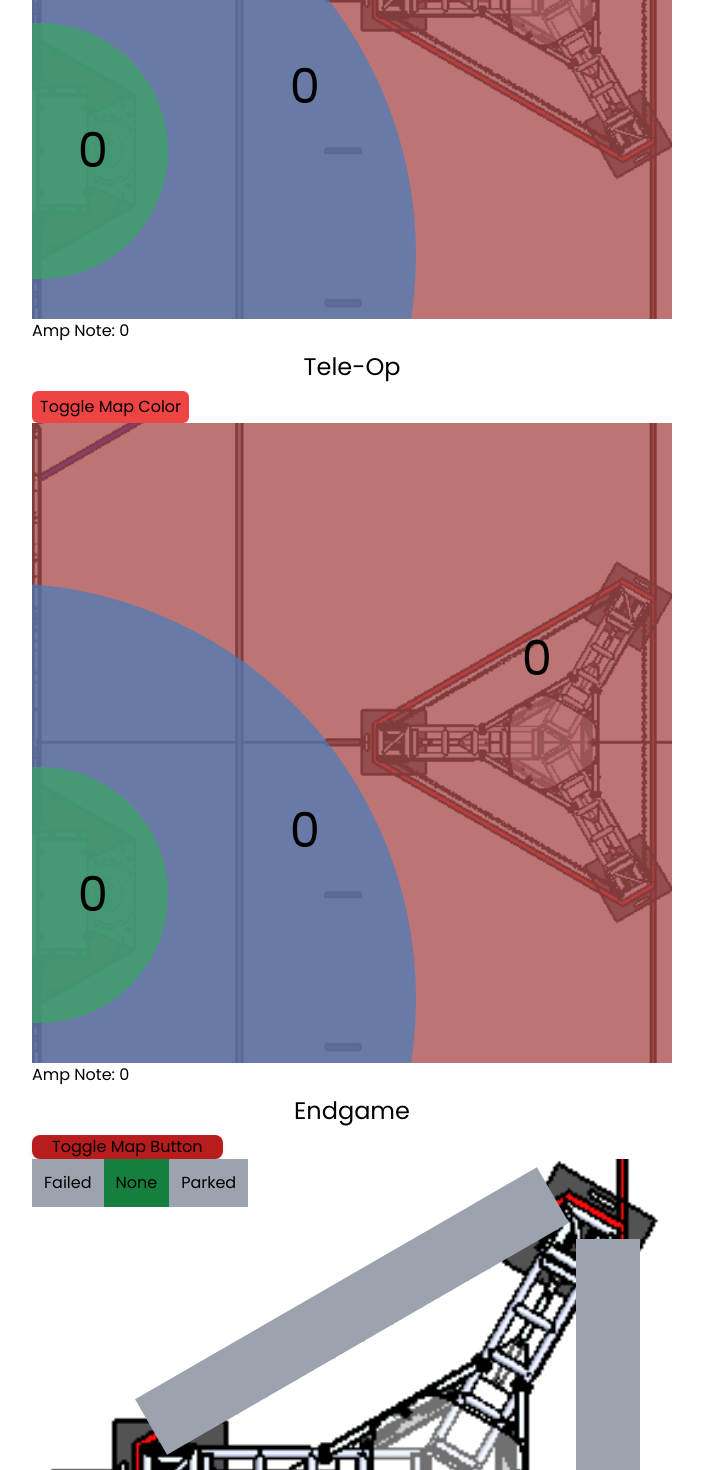
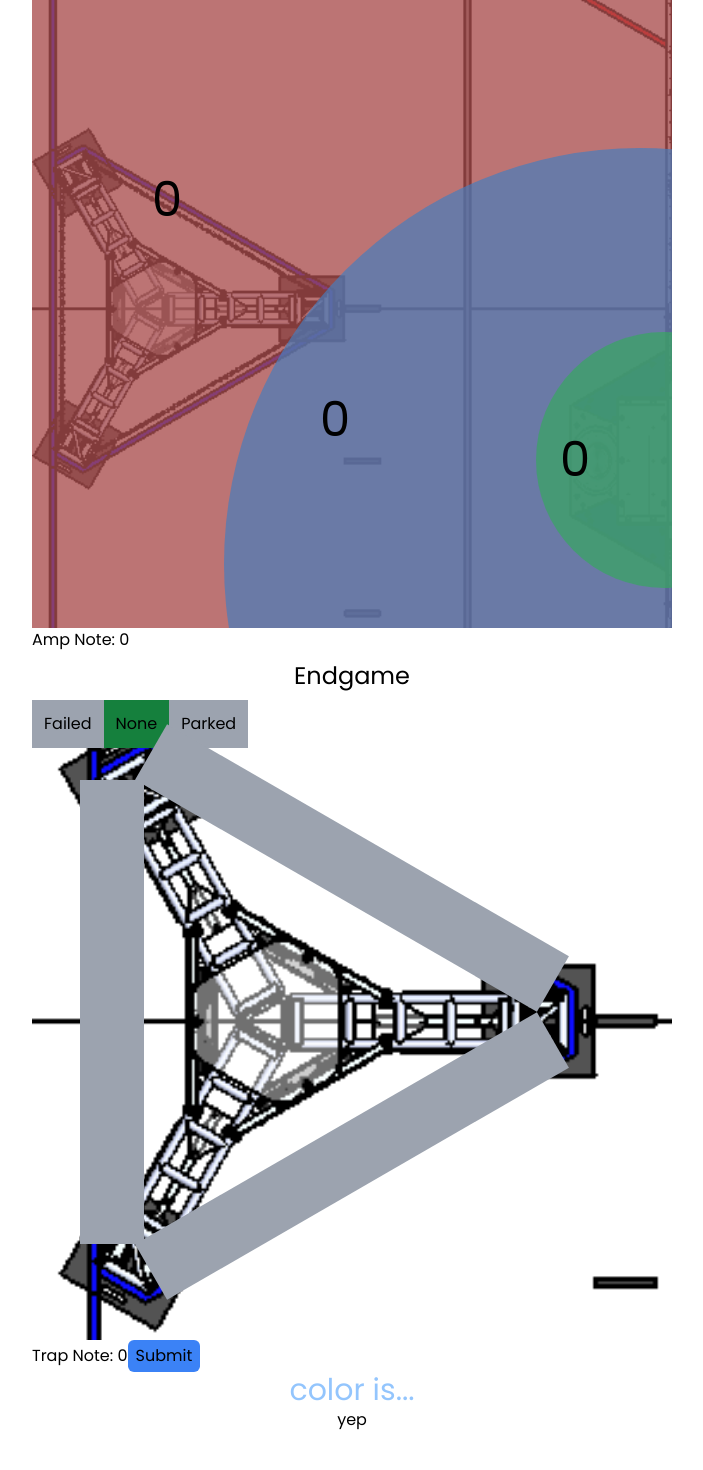
Before and after one commit to 4201VitruvianBots/scouting-app-2024, a React (Vite) app in the folder client/: page /match in a window 1280 px wide. Shown: the part 920-2390 px from the top of the page, without its empty margins (288-991 px from the left). After the commit the page ends 2352 px from the top, so only its background shows below. Built offline with nearby package versions, Linux system fonts and the light colour scheme.

Commit message:
moving sign in to scroll bar + associating it with field colors

```diff
--- a/client/src/apps/match/MatchApp.tsx
+++ b/client/src/apps/match/MatchApp.tsx
@@ -7,6 +7,7 @@ import { postJson } from '../../lib/postJson';
 import { MaterialSymbol } from 'react-material-symbols';
 import 'react-material-symbols/rounded';
 import SignIn from '../../components/SignIn';
+import Dialog from '../../components/Dialog';
 
 type countKeys = keyof MatchScores;
 
@@ -20,7 +21,7 @@ interface MatchScores {
     teleFar: number;
     teleAmp: number;
     trap: number;
-};
+}
 const defualtScores: MatchScores = {
     autoNear: 0,
     autoMid: 0,
@@ -41,8 +42,12 @@ function MatchApp() {
     const [showCheck, setShowCheck] = useState(false);
 
     const [scouterName, setScouterName] = useState('');
+
     const [robotPosition, setRobotPosition] = useState<RobotPosition>();
 
+    const redAlliance = (
+        ['red_1', 'red_2', 'red_3'] as (string | undefined)[]
+    ).includes(robotPosition);
 
     const handleSubmit = async () => {
         if (robotPosition === undefined) return;
@@ -53,7 +58,6 @@ function MatchApp() {
                 robotPosition,
                 matchNumber: 42,
                 robotTeam: 48392,
-
             },
             leftStartingZone: leave,
             autoSpeakerNotes: {
@@ -83,7 +87,6 @@ function MatchApp() {
         }
 
         setShowCheck(true);
-
     };
 
     const undoCount = () => {
@@ -100,39 +103,118 @@ function MatchApp() {
         handleSetCount({ ...count, [key]: count[key] + 1 });
     };
 
-    return(
-        <main className='w-min mx-auto items-center justify-center grid-flow-row content-center  flex flex-col'>
-            <h1 className='text-3xl text-center my-8'>Match Scouting App</h1>
-            <div className='fixed left-4 top-4 z-20  p-2 rounded-md flex gap-2'>
-                <LinkButton link='/' className='snap-none'><MaterialSymbol icon="home" size={80} fill grade={200} color='green' className='snap-none'/></LinkButton>
-                <button onClick={undoCount} className='z-10 rounded bg-[#f07800] p-3 text-[100%] font-bold text-black snap-none'><MaterialSymbol icon="undo" size={80} fill grade={200} color='black' className='snap-none'/></button>
+    return (
+        <main className='mx-auto flex w-min grid-flow-row flex-col content-center  items-center justify-center'>
+            <h1 className='my-8 text-center text-3xl'>Match Scouting App</h1>
+            <div className='fixed left-4 top-4 z-20  flex flex-col gap-2 rounded-md bg-slate-200 p-2'>
+                <LinkButton link='/' className='snap-none'>
+                    <MaterialSymbol
+                        icon='home'
+                        size={60}
+                        fill
+                        grade={200}
+                        color='green'
+                        className='snap-none'
+                    />
+                </LinkButton>
+
+                <Dialog
+                    trigger={open => (
+                        <button onClick={open}>
+                            <MaterialSymbol
+                                icon='account_circle'
+                                size={60}
+                                fill
+                                grade={200}
+                                className={` ${scouterName && robotPosition ? 'text-green-400' : 'text-gray-400'} snap-none`}
+                            />
+                        </button>
+                    )}>
+                    {close => (
+                        <SignIn
+                            scouterName={scouterName}
+                            onChangeScouterName={setScouterName}
+                            robotPosition={robotPosition}
+                            onChangeRobotPosition={setRobotPosition}
+                            onSubmit={close}
+                        />
+                    )}
+                </Dialog>
+                <button
+                    onClick={undoCount}
+                    className='z-10 aspect-square snap-none rounded bg-[#f07800] p-1 font-bold text-black '>
+                    <MaterialSymbol
+                        icon='undo'
+                        size={60}
+                        fill
+                        grade={200}
+                        color='black'
+                        className='snap-none'
+                    />
+                </button>
+                <button className='z-10 aspect-square snap-none rounded bg-[#f07800] p-1 font-bold text-black '>
+                    here
+                </button>
             </div>
 
-            <SignIn scouterName={scouterName} onChangeScouterName={setScouterName} robotPosition={robotPosition} onChangeRobotPosition={setRobotPosition}/>
-
-
-
             <div>
-                <h2 className='text-2xl text-center my-4'>Autonomous</h2>
-                <FieldButton setCount={handleSetCount} setLeave={setLeave} teleOp={false}
-                count={count} leave={leave}/>
-                <h2 className='text-2xl text-center my-2 snap-start'>Tele-Op</h2>
-                <FieldButton setCount={handleSetCount} teleOp={true} count={count}/>
-                <h2 className='text-2xl text-center my-2 snap-start'>Endgame</h2>
-                <EndgameButton climbPosition={climbPosition} setClimb={setClimbPosition}/>
-                <button onClick={() => {if (count.trap < 3) handleCount('trap')}}>
+                <h2 className='my-4 text-center text-2xl'>Autonomous</h2>
+                <FieldButton
+                    setCount={handleSetCount}
+                    setLeave={setLeave}
+                    teleOp={false}
+                    count={count}
+                    leave={leave}
+                    alliance={redAlliance}
+                />
+                <h2 className='my-2 snap-start text-center text-2xl'>
+                    Tele-Op
+                </h2>
+                <FieldButton
+                    setCount={handleSetCount}
+                    teleOp={true}
+                    count={count}
+                    alliance={redAlliance}
+                />
+                <h2 className='my-2 snap-start text-center text-2xl'>
+                    Endgame
+                </h2>
+                <EndgameButton
+                    climbPosition={climbPosition}
+                    setClimb={setClimbPosition}
+                    alliance={redAlliance}
+                />
+                <button
+                    onClick={() => {
+                        if (count.trap < 3) handleCount('trap');
+                    }}>
                     Trap Note: {count.trap}
                 </button>
-            <button onClick={handleSubmit} className='px-2 py-1 bg-blue-500 rounded-md'>Submit</button>
-            <div>
-                {showCheck && (
-                    <MaterialSymbol icon="check" size={100} fill grade={200} color='green' />
-                )}
+                <button
+                    onClick={handleSubmit}
+                    className='rounded-md bg-blue-500 px-2 py-1'>
+                    Submit
+                </button>
+                <div>
+                    {showCheck && (
+                        <MaterialSymbol
+                            icon='check'
+                            size={100}
+                            fill
+                            grade={200}
+                            color='green'
+                        />
+                    )}
+                </div>
             </div>
-            </div>
+            <p
+                className={`text-3xl ${redAlliance ? 'text-red-300' : 'text-blue-300'}`}>
+                color is...
+            </p>
+            <p>yep</p>
         </main>
     );
 }
 
 export type { MatchScores, ClimbPosition };
-export default MatchApp
+export default MatchApp;
--- a/client/src/components/EndGameButton.tsx
+++ b/client/src/components/EndGameButton.tsx
@@ -1,16 +1,19 @@
-import { Dispatch, SetStateAction, useState } from 'react';
+import { Dispatch, SetStateAction} from 'react';
 import { ClimbPosition } from 'requests';
 import MultiButton from './MultiButton';
-import ToggleButton from './ToggleButton'
+
 
 function EndgameButton({
     setClimb,
-    climbPosition
+    climbPosition,
+    alliance
 } : {
     setClimb: Dispatch<SetStateAction<ClimbPosition>>;
     climbPosition: ClimbPosition;
+    alliance: boolean | undefined;
+
 }) {
-    const [alliance, setAlliance] = useState(false); //false=red, true=blue, null=hollow purple
+    // const [alliance, setAlliance] = useState(false); //false=red, true=blue, null=hollow purple
 
     const handleClimb = (
         newClimb: ClimbPosition
@@ -18,29 +21,30 @@ function EndgameButton({
         setClimb(newClimb);
     };
 
-    const handleImage = () => {
-        setAlliance(!alliance);
-    };
+    // const handleImage = () => {
+    //     setAlliance(!alliance);
+    // };
 
     return(
         <>
-            <ToggleButton
+            {/* <ToggleButton
             className='shadow-md rounded-lg px-5'
             trueClassName='bg-blue-500'
             falseClassName='bg-red-700'
             value={alliance}
             onChange={handleImage}>
             Toggle Map Button
-            </ToggleButton>
-            <br/>
-            <div className={`${alliance ? 'bg-field-blue-endgame' : 'bg-field-red-endgame'} h-[40em] w-[40em] bg-cover bg-center relative`}>
+            </ToggleButton> */}
+
+            <div className={`${alliance ? 'bg-field-red-endgame' : 'bg-field-blue-endgame'} h-[40em] w-[40em] bg-cover bg-center relative`}>
                 <MultiButton
                 onChange={handleClimb} value={climbPosition}
                 labels={['', '', '', 'Failed', 'None', 'Parked']}
                 values={['amp', 'center', 'source', 'failed', 'none', 'park']}
                 className={alliance
-                ? [/*blue*/ 'absolute top-[14em] left-[18em] h-[29em] w-[4em] rotate-60', 'absolute top-[5em] left-[3em] h-[29em] w-[4em]', 'absolute top-[-4em] left-[18em] h-[29em] w-[4em] -rotate-60', '', '', '']
-                : [/*red*/  'absolute top-[15em] left-[18em] h-[29em] w-[4em] -rotate-60', 'absolute top-[5em] h-[29em] w-[4em] right-[2em]', 'absolute top-[-5em] left-[18em] bottom-4 h-[29em] w-[4em] rotate-60', '', '', '' ]}/>
+
+                ? [/*red*/  'absolute top-[15em] left-[18em] h-[29em] w-[4em] -rotate-60', 'absolute top-[5em] h-[29em] w-[4em] right-[2em]', 'absolute top-[-5em] left-[18em] bottom-4 h-[29em] w-[4em] rotate-60', '', '', '' ]
+                : [/*blue*/ 'absolute top-[14em] left-[18em] h-[29em] w-[4em] rotate-60', 'absolute top-[5em] left-[3em] h-[29em] w-[4em]', 'absolute top-[-4em] left-[18em] h-[29em] w-[4em] -rotate-60', '', '', ''] }/>
             </div>
         </>
     );
--- a/client/src/components/FieldButton.tsx
+++ b/client/src/components/FieldButton.tsx
@@ -1,7 +1,6 @@
-import { Dispatch, SetStateAction, useState } from 'react';
+import { Dispatch, SetStateAction } from 'react';
 import { MatchScores } from '../apps/match/MatchApp';
 import Checkbox from './Checkbox';
-import ToggleButton from './ToggleButton';
 
 type countKeys = keyof MatchScores;
 
@@ -11,92 +10,140 @@ function RegionButton({
     teleKey,
     autoKey,
     teleOp,
-    count
-} : {
-    handleCount: (autokey: countKeys, telekey: countKeys, aKey?: countKeys) => void;
+    count,
+}: {
+    handleCount: (
+        autokey: countKeys,
+        telekey: countKeys,
+        aKey?: countKeys
+    ) => void;
     className?: string;
     teleKey: countKeys;
     autoKey: countKeys;
     teleOp: boolean;
     count: MatchScores;
 }) {
-    return(
-        <button className={` ${className} text-5xl absolute`}
-        onClick={() => handleCount(autoKey, teleKey)} id='one'>
+    return (
+        <button
+            className={` ${className} absolute text-5xl`}
+            onClick={() => handleCount(autoKey, teleKey)}
+            id='one'>
             <p>{count[teleOp ? teleKey : autoKey]}</p>
         </button>
     );
-};
+}
 
 function FieldButton({
     setLeave,
     setCount,
     teleOp,
     leave,
-    count
-} : {
+    count,
+    alliance,
+}: {
     setLeave?: Dispatch<boolean>;
     setCount: Dispatch<SetStateAction<MatchScores>>;
     teleOp: boolean;
     leave?: boolean;
     count: MatchScores;
+    alliance: boolean | undefined;
 }) {
-    const [alliance, setAlliance] = useState(false); // false=red, true=blue, null=hollow purple
+    // const [alliance, setAlliance] = useState(false); // false=red, true=blue, null=hollow purple
 
-    const handleCount = (
-        autoKey: countKeys,
-        teleKey: countKeys
-    ) => {
+    const handleCount = (autoKey: countKeys, teleKey: countKeys) => {
         const finalKey = teleOp ? teleKey : autoKey;
         setCount(prevCount => ({
             ...prevCount,
-            [finalKey]: prevCount[finalKey] + 1
+            [finalKey]: prevCount[finalKey] + 1,
         }));
     };
 
-    const handleImage = () => {
-        setAlliance(!alliance);
-    };
+    // const handleImage = () => {
+    //     setAlliance(!alliance);
+    // };
+
     const handleLeave = () => {
         setLeave?.(!leave);
     };
 
-    return(
+    return (
         <>
             <div>
-                <ToggleButton value={alliance} onChange={handleImage} className={`${alliance ? 'bg-blue-500' : 'bg-red-500'} px-2 py-1  rounded-md`}>Toggle Map Color</ToggleButton>
+                {/* <ToggleButton value={alliance} onChange={handleImage} className={`${alliance ? 'bg-blue-500' : 'bg-red-500'} px-2 py-1  rounded-md`}>Toggle Map Color</ToggleButton> */}
                 {!teleOp && (
-                    <Checkbox checked={leave} onChange={handleLeave} className='text-2xl p-4' boxClassName='w-6 h-6'>
-                       {' '}Robot has {leave ? `left` : `not left`}
+                    <Checkbox
+                        checked={leave}
+                        onChange={handleLeave}
+                        className='p-4 text-2xl'
+                        boxClassName='w-6 h-6'>
+                        {' '}
+                        Robot has {leave ? `left` : `not left`}
                     </Checkbox>
                 )}
             </div>
-            <div className={`${alliance ? 'bg-field-blue' : 'bg-field-red'} h-[40em] w-[40em] overflow-hidden bg-cover bg-center object-contain brightness-75 mx-auto`}>
+            <div
+                className={`${alliance ? 'bg-field-red' : 'bg-field-blue'} mx-auto h-[40em] w-[40em] overflow-hidden bg-cover bg-center object-contain brightness-75`}>
                 {alliance ? (
                     <>
-                        <RegionButton teleOp={teleOp} count={count} handleCount={handleCount}
-                        autoKey='autoNear' teleKey='teleNear' className='absolute bottom-[40px] right-[-120px] z-20 h-2/5 w-2/5 overflow-hidden rounded-full bg-green-400/70 p-[0.5em] text-left' />
-                        <RegionButton teleOp={teleOp} count={count} handleCount={handleCount}
-                        autoKey='autoMid' teleKey='teleMid'  className='absolute left-[30%] top-[25%] z-10 h-[130%] w-[130%] overflow-hidden rounded-full bg-blue-400/70  p-[2em] pb-[8em] text-left '/>
-                        <RegionButton teleOp={teleOp} count={count} handleCount={handleCount}
-                        autoKey='autoFar' teleKey='teleFar'  className='absolute bottom-0 right-0 z-0 h-full w-full bg-red-400/70 p-[2.5em] pb-[7em] text-left '/>
+                        <RegionButton
+                            teleOp={teleOp}
+                            count={count}
+                            handleCount={handleCount}
+                            autoKey='autoFar'
+                            teleKey='teleFar'
+                            className='bottom-0 right-0 z-0 h-full w-full bg-red-400/70 p-[2.5em] pb-[6em] text-right '
+                        />
+                        <RegionButton
+                            teleOp={teleOp}
+                            count={count}
+                            handleCount={handleCount}
+                            autoKey='autoMid'
+                            teleKey='teleMid'
+                            className='right-[40%] top-[25%] z-10 h-[130%] w-[130%] overflow-hidden rounded-full bg-blue-400/70  p-[2em] pb-[9em] text-right '
+                        />
+                        <RegionButton
+                            teleOp={teleOp}
+                            count={count}
+                            handleCount={handleCount}
+                            autoKey='autoNear'
+                            teleKey='teleNear'
+                            className='bottom-[40px] left-[-120px] z-20 h-2/5 w-2/5 overflow-hidden rounded-full bg-green-400/70 p-[1.25em] text-right '
+                        />
                     </>
                 ) : (
                     <>
-                        <RegionButton teleOp={teleOp} count={count} handleCount={handleCount}
-                        autoKey='autoFar' teleKey='teleFar' className='bottom-0 right-0 z-0 h-full w-full bg-red-400/70 p-[2.5em] pb-[6em] text-right '/>
-                        <RegionButton teleOp={teleOp} count={count} handleCount={handleCount}
-                        autoKey='autoMid' teleKey='teleMid'  className='right-[40%] top-[25%] z-10 h-[130%] w-[130%] overflow-hidden rounded-full bg-blue-400/70  p-[2em] pb-[9em] text-right '/>
-                        <RegionButton teleOp={teleOp} count={count} handleCount={handleCount}
-                        autoKey='autoNear' teleKey='teleNear'  className='bottom-[40px] left-[-120px] z-20 h-2/5 w-2/5 overflow-hidden rounded-full bg-green-400/70 p-[1.25em] text-right ' />
+                        <RegionButton
+                            teleOp={teleOp}
+                            count={count}
+                            handleCount={handleCount}
+                            autoKey='autoNear'
+                            teleKey='teleNear'
+                            className='absolute bottom-[40px] right-[-120px] z-20 h-2/5 w-2/5 overflow-hidden rounded-full bg-green-400/70 p-[0.5em] text-left'
+                        />
+                        <RegionButton
+                            teleOp={teleOp}
+                            count={count}
+                            handleCount={handleCount}
+                            autoKey='autoMid'
+                            teleKey='teleMid'
+                            className='absolute left-[30%] top-[25%] z-10 h-[130%] w-[130%] overflow-hidden rounded-full bg-blue-400/70  p-[2em] pb-[8em] text-left '
+                        />
+                        <RegionButton
+                            teleOp={teleOp}
+                            count={count}
+                            handleCount={handleCount}
+                            autoKey='autoFar'
+                            teleKey='teleFar'
+                            className='absolute bottom-0 right-0 z-0 h-full w-full bg-red-400/70 p-[2.5em] pb-[7em] text-left '
+                        />
                     </>
                 )}
             </div>
             <button onClick={() => handleCount('autoAmp', 'teleAmp')}>
-                    Amp Note: {count[teleOp ? 'teleAmp' : 'autoAmp']}
+                Amp Note: {count[teleOp ? 'teleAmp' : 'autoAmp']}
             </button>
         </>
     );
 }
 
-export default FieldButton
+export default FieldButton;
```
Also changed, not shown: client/src/components/SignIn.tsx (+10 -6 lines).
